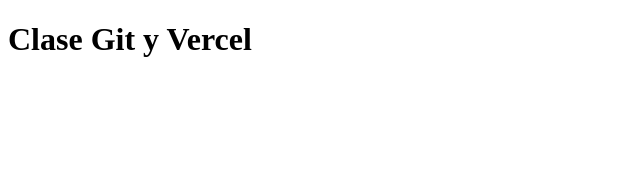
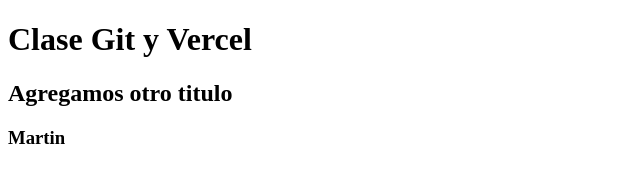
Before and after one commit to MartinM53/git-branches, a plain HTML site: page index.html in a window 1280 px wide. Shown: the whole page, without its empty margins (0-640 px from the left). Drawn offline with Linux system fonts and the light colour scheme.

Commit message:
Add: titulos en index.html

```diff
--- a/index.html
+++ b/index.html
@@ -8,5 +8,7 @@
 </head>
 <body>
     <h1>Clase Git y Vercel</h1>
+    <h2>Agregamos otro titulo</h2>
+    <h3>Martin</h3>
 </body>
 </html>
```
